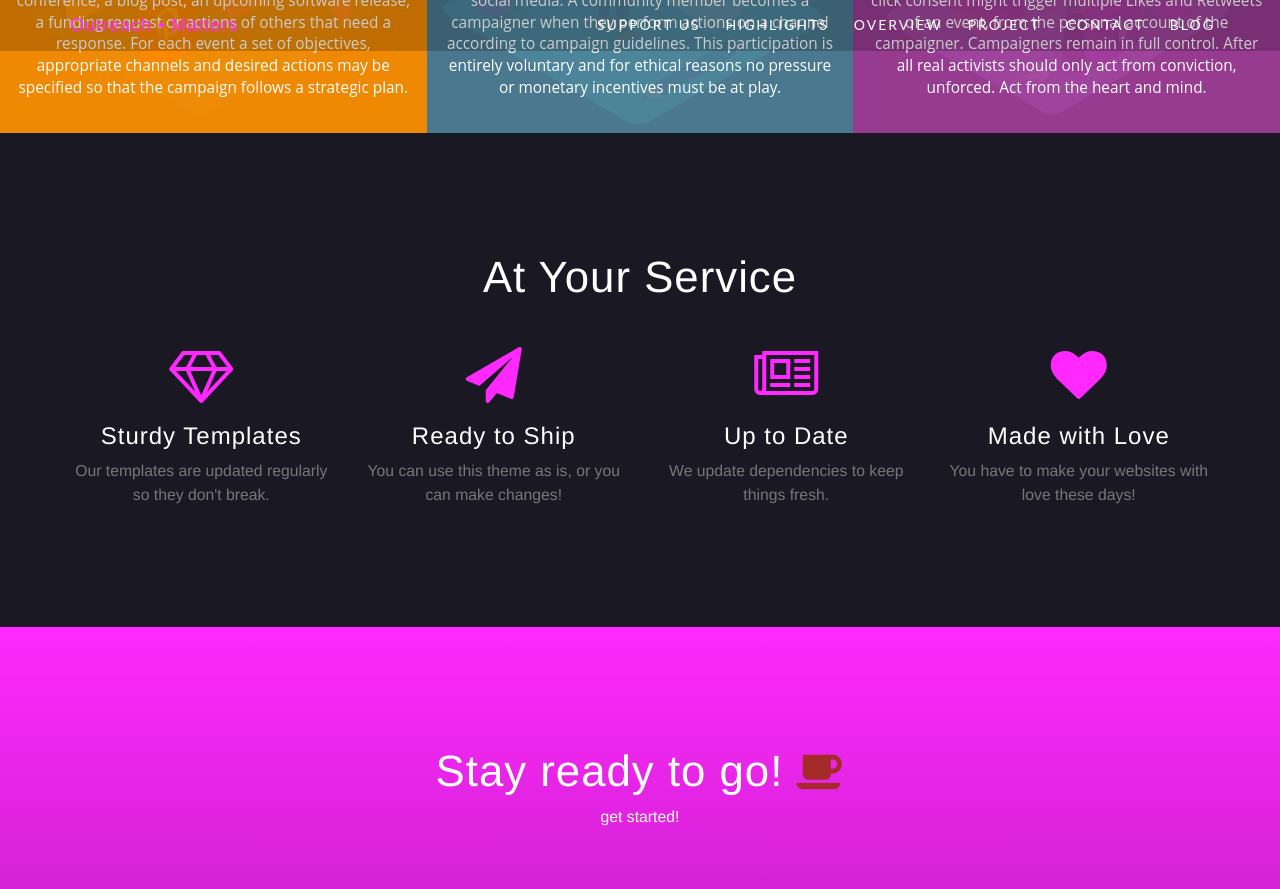
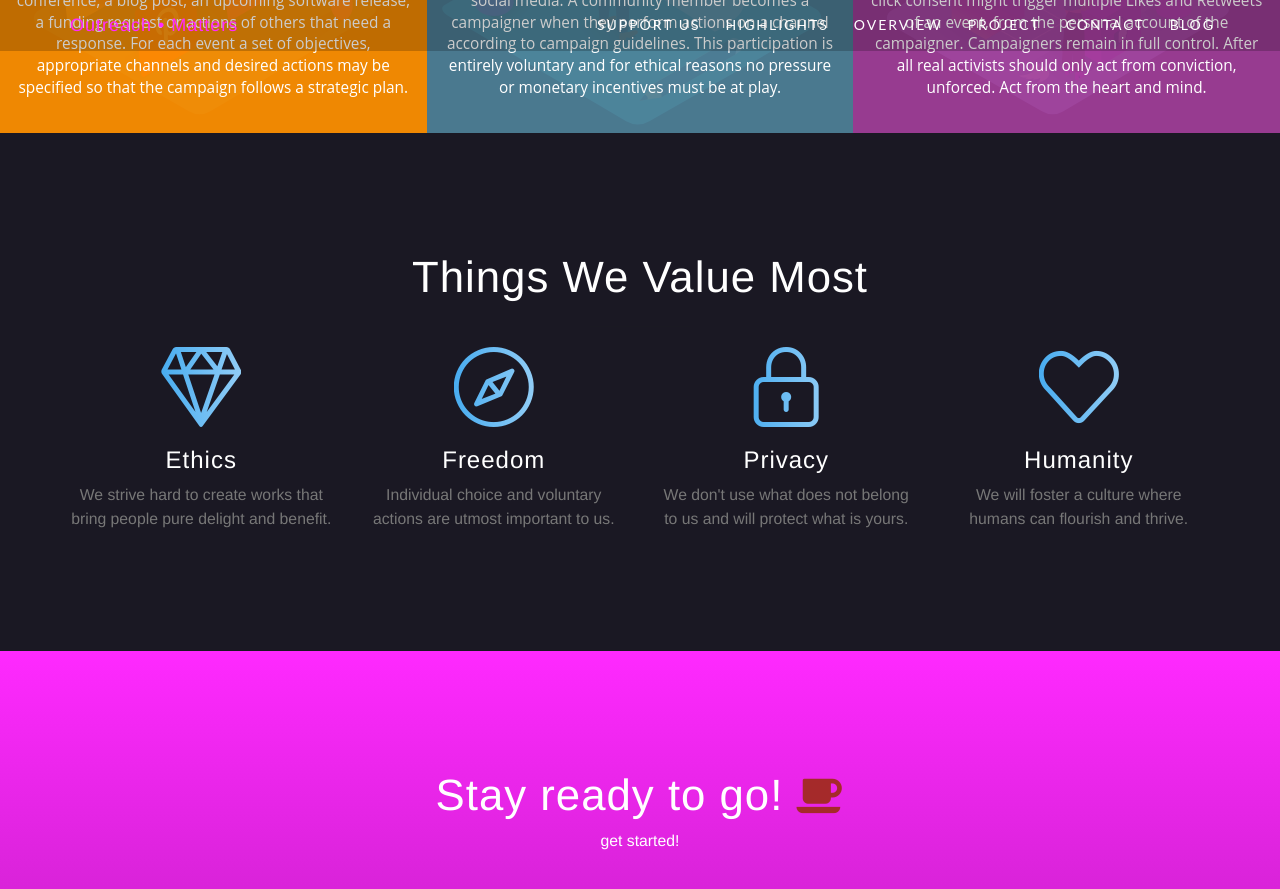
Before and after one commit to outreach-matters/getoutreach.org, a Jekyll site: the page built from index.html, in a window 1280 px wide and 900 px high, scrolled down 3543 px. Shown: the top 889 px of the window. Built offline with Jekyll 4.4.1, drawn with Linux system fonts in a browser that asks for light colours; the list of posts is cut into pages by our own code; some of the changed text lies outside the part shown.

Commit message:
Create core values texts

```diff
--- a/_includes/contact.html
+++ b/_includes/contact.html
@@ -14,6 +14,6 @@
 </section>
 <footer>
     <div class="container">
-        <p><a rel="license" title="This work is licensed under a Creative Commons Attribution-NonCommercial-ShareAlike 4.0 International License." href="https://creativecommons.org/licenses/by-nc-sa/4.0/"><img alt="Creative Commons License" style="border-width:0" src="https://i.creativecommons.org/l/by-nc-sa/4.0/80x15.png" /></a> &nbsp;&copy; 2020 <a rel="nofollow" target="_blank" href="https://innercircles.community">innercircles</a>, theme based on <a href="https://github.com/jekynewage/jekynewage.github.io">jekynewage</a></p>
+        <p><a rel="license" title="This work is licensed under a Creative Commons Attribution-NonCommercial-ShareAlike 4.0 International License." href="https://creativecommons.org/licenses/by-nc-sa/4.0/"><img alt="Creative Commons License" style="border-width:0" src="https://i.creativecommons.org/l/by-nc-sa/4.0/80x15.png" /></a> &nbsp;&copy; 2020 <a rel="nofollow" target="_blank" href="https://innercircles.community">innercircles</a>, site <a href="https://github.com/outreach-matters/getoutreach.org">source</a>, theme <a href="https://github.com/jekynewage/jekynewage.github.io">jekynewage</a></p>
     </div>
 </footer>
--- a/_includes/feature.html
+++ /dev/null
@@ -1,43 +0,0 @@
-<section id="why">
-    <div class="container">
-        <div class="row">
-            <div class="col-lg-12 text-center">
-                <h2 class="section-heading">At Your Service</h2>
-                <hr class="primary">
-                <br />
-            </div>
-        </div>
-    </div>
-    <div class="container">
-        <div class="row">
-            <div class="col-lg-3 col-md-6 text-center">
-                <div class="service-box">
-                    <i class="fa fa-4x fa-diamond wow bounceIn text-primary"></i>
-                    <h3>Sturdy Templates</h3>
-                    <p class="text-muted">Our templates are updated regularly so they don't break.</p>
-                </div>
-            </div>
-            <div class="col-lg-3 col-md-6 text-center">
-                <div class="service-box">
-                    <i class="fa fa-4x fa-paper-plane wow bounceIn text-primary" data-wow-delay=".1s"></i>
-                    <h3>Ready to Ship</h3>
-                    <p class="text-muted">You can use this theme as is, or you can make changes!</p>
-                </div>
-            </div>
-            <div class="col-lg-3 col-md-6 text-center">
-                <div class="service-box">
-                    <i class="fa fa-4x fa-newspaper-o wow bounceIn text-primary" data-wow-delay=".2s"></i>
-                    <h3>Up to Date</h3>
-                    <p class="text-muted">We update dependencies to keep things fresh.</p>
-                </div>
-            </div>
-            <div class="col-lg-3 col-md-6 text-center">
-                <div class="service-box">
-                    <i class="fa fa-4x fa-heart wow bounceIn text-primary" data-wow-delay=".3s"></i>
-                    <h3>Made with Love</h3>
-                    <p class="text-muted">You have to make your websites with love these days!</p>
-                </div>
-            </div>
-        </div>
-    </div>
-</section>
--- /dev/null
+++ b/_includes/values.html
@@ -0,0 +1,43 @@
+<section id="core-values">
+    <div class="container">
+        <div class="row">
+            <div class="col-lg-12 text-center">
+                <h2 class="section-heading">Things We Value Most</h2>
+                <hr class="primary">
+                <br />
+            </div>
+        </div>
+    </div>
+    <div class="container">
+        <div class="row">
+            <div class="col-lg-3 col-md-6 text-center">
+                <div class="value-box">
+                    <i class="icon-diamond text-primary"></i>
+                    <h3>Ethics</h3>
+                    <p class="text-muted">We strive hard to create works that bring people pure delight and benefit.</p>
+                </div>
+            </div>
+            <div class="col-lg-3 col-md-6 text-center">
+                <div class="value-box">
+                    <i class="icon-compass"></i>
+                    <h3>Freedom</h3>
+                    <p class="text-muted">Individual choice and voluntary actions are utmost important to us.</p>
+                </div>
+            </div>
+            <div class="col-lg-3 col-md-6 text-center">
+                <div class="value-box">
+                    <i class="icon-lock"></i>
+                    <h3>Privacy</h3>
+                    <p class="text-muted">We don't use what does not belong to us and will protect what is yours.</p>
+                </div>
+            </div>
+            <div class="col-lg-3 col-md-6 text-center">
+                <div class="value-box">
+                    <i class="icon-heart"></i>
+                    <h3>Humanity</h3>
+                    <p class="text-muted">We will foster a culture where humans can flourish and thrive.</p>
+                </div>
+            </div>
+        </div>
+    </div>
+</section>
--- a/_layouts/front.html
+++ b/_layouts/front.html
@@ -6,10 +6,10 @@
 <body id="page-top">
   {% include nav.html %}
   {% include header.html %}
-  {% include call-to-action.html %}
+  {% include slogan.html %}
   {% include highlights.html %}
   {% include overview.html %}
-  {% include feature.html %}
+  {% include values.html %}
   {% include quote.html %}
   {% include aside.html %}
   {% include contact.html %}
--- a/_sass/_base.scss
+++ b/_sass/_base.scss
@@ -560,6 +560,15 @@ img {
     }
 }
 
+
+.value-box i {
+  font-size: 80px;
+  background: -webkit-linear-gradient(to left, $head-primary, $head-secondary);
+  background: linear-gradient(to left, $head-primary, $head-secondary);
+  -webkit-background-clip: text;
+  -webkit-text-fill-color: transparent;
+}
+
 // post styles
 
 .intro-header {
--- a/css/main.scss
+++ b/css/main.scss
@@ -3,46 +3,8 @@
 
 @charset "utf-8";
 
-// Example Defaults
-// $base-font-family: Helvetica, Arial, sans-serif;
-// $base-font-size:   16px;
-// $small-font-size:  $base-font-size * 0.875;
-// $base-line-height: 1.5;
-
-// $spacing-unit:     30px;
-
-// $text-color:       #111;
-// $background-color: #fdfdfd;
-// $brand-color:      #2a7ae2;
-
-// $grey-color:       #828282;
-// $grey-color-light: lighten($grey-color, 40%);
-// $grey-color-dark:  darken($grey-color, 25%);
-
-// // Width of the content area
-// $content-width:    800px;
-
-// $on-palm:          600px;
-// $on-laptop:        800px;
-
-// Using media queries with like this:
-// @include media-query($on-palm) {
-//     .wrapper {
-//         padding-right: $spacing-unit / 2;
-//         padding-left: $spacing-unit / 2;
-//     }
-// }
-
-// variables.less link and gradient background
-// $head-primary: #7b4397 ;
-// $head-secondary: #dc2430 ;
-// $theme-primary: #fdcc52 ;
-// $theme-secondary: #fdc539 ;
-// $theme-dark: #222;
-
 /* type scale */
 $hero-type-size: 3.125em !default; // ~50px
-
 
 $type-size-1: 2.441em !default; // ~39.056px
 $type-size-2: 1.953em !default; // ~31.248px
@@ -53,8 +15,9 @@ $type-size-6: 0.75em !default; // ~12px
 $type-size-7: 0.6875em !default; // ~11px
 $type-size-8: 0.625em !default; // ~10px
 
-$head-primary: #48acf0 ;
-$head-secondary: #1ac8ed ;
+/* colors */
+$head-primary: #91CDF6 ;
+$head-secondary: #48acf0 ;
 $theme-primary: #ff29ff ;
 $theme-secondary: #CC21CC ;
 $theme-dark: #413c58;
```
Also changed, not shown: _includes/slogan.html (renamed from _includes/call-to-action.html).
